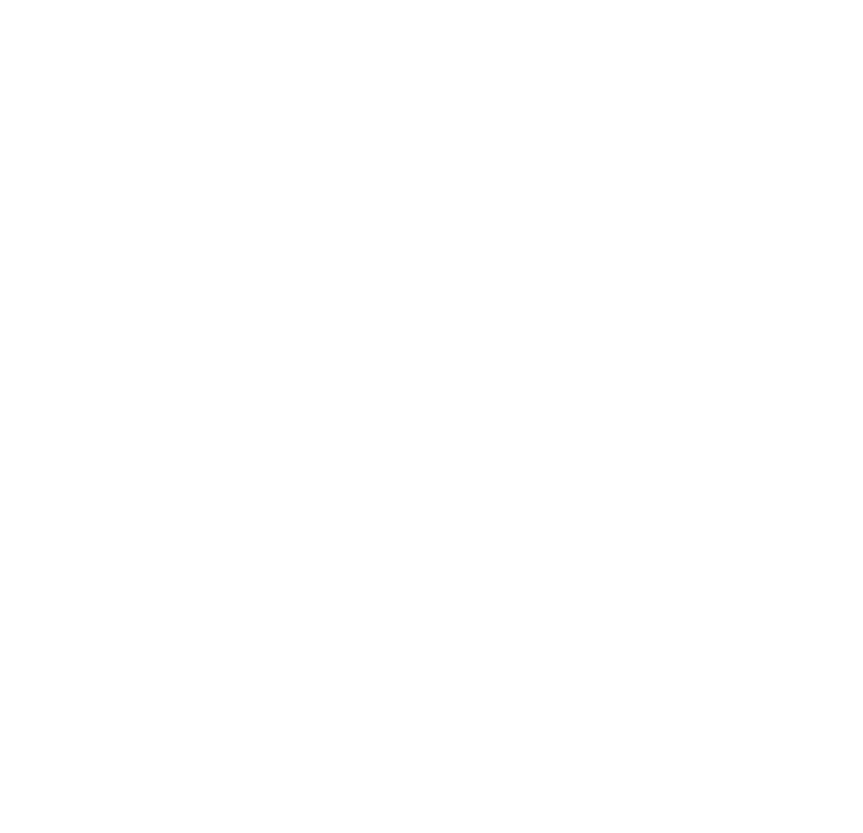
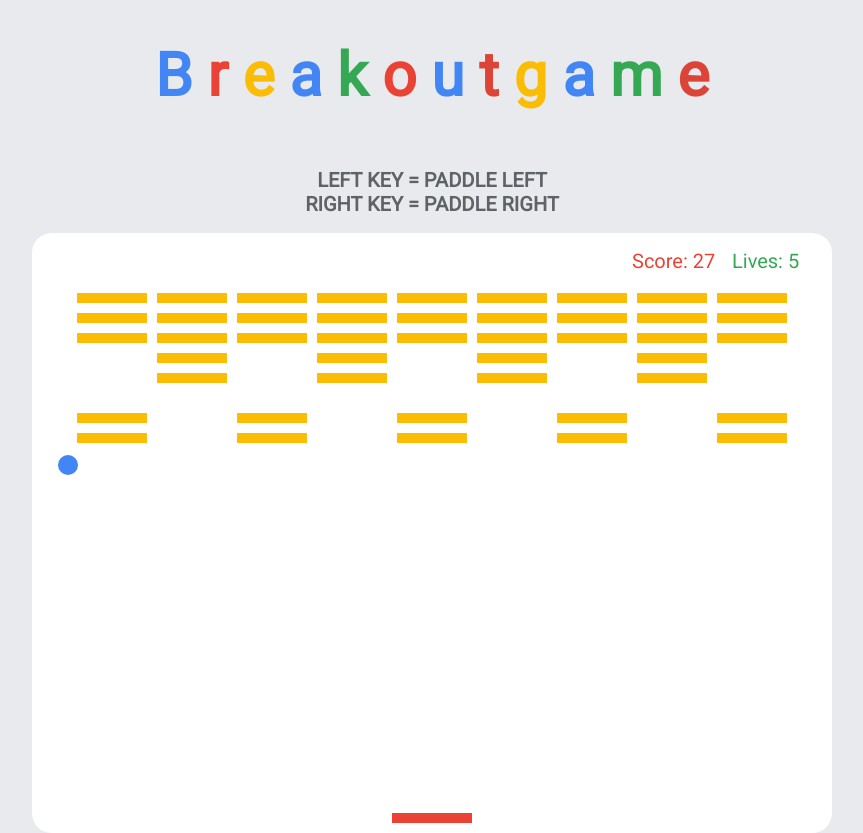
Before and after one commit to pav0107/breakout-game, a plain HTML site: page index.html in a window 1280 px wide. Shown: the whole page, without its empty margins (208-1071 px from the left). Before the commit the page ends 800 px from the top, so only its background shows below. Drawn offline with Linux system fonts and the light colour scheme.

Commit message:
game works as requested

```diff
--- a/index.html
+++ b/index.html
@@ -3,9 +3,34 @@
 <head>
     <meta charset="UTF-8">
     <meta name="viewport" content="width=device-width, initial-scale=1.0">
-    <title>Document</title>
+    <link rel="stylesheet" href="style.css">
+    <link href="https://fonts.googleapis.com/css?family=Roboto&display=swap" rel="stylesheet">
+    <title>Breakout Game</title>
 </head>
 <body>
+    <h1>
+        <!-- I thought it might be nice to add some Google branding -->
+        <span style='color: #4285F4'>B</span>
+        <span style='color: #EA4335'>r</span>
+        <span style='color: #FBBC04'>e</span>
+        <span style='color: #4285F4'>a</span>
+        <span style='color: #34A853'>k</span>
+        <span style='color: #EA4335'>o</span>
+        <span style='color: #4285F4'>u</span>
+        <span style='color: #DB4437'>t </span>
+        <span style='color: #FBBC04'>g</span>
+        <span style='color: #4285F4'>a</span>
+        <span style='color: #34A853'>m</span>
+        <span style='color: #DB4437'>e</span>
+  </h1>
+    <h2>
+        LEFT KEY = PADDLE LEFT</br>
+        RIGHT KEY = PADDLE RIGHT
+    </h2>
 
+
+    <canvas id="canvas" width="800" height="600"></canvas>
+
+    <script src="script.js"></script>
 </body>
 </html>
--- a/script.js
+++ b/script.js
@@ -0,0 +1,286 @@
+const canvas = document.getElementById('canvas'); // store reference to canvas element in canvas constant
+const ctx = canvas.getContext('2d'); // create ctx constant to store 2D rendering context
+
+let score = 0;  // start with a score of 0
+let lives = 5;  // This challenge states that after five lives the game is over.
+
+const brickRowCount = 9;        // The number of bricks on each row
+const brickColumnCount = 8;     // The number of bricks on each column
+
+////////////////////////////////////////////////////
+// CREATE PROPERTIES FOR BALL, PADDLE AND BRICK
+
+
+// Create ball properties
+const ball = {
+    x: canvas.width / 2, // to start ball in the middle (horizontally) of the page(paddle)
+    y: canvas.height - 20, // most versions of this game have the ball starting on the paddle, so I've made these the same height.
+    radius: 10,
+    speed: 4,
+    dx: 4,      // change in x-axis every time the ball is redrawn
+    dy: -4      // change in y-axis every time the ball is redrawn (negative values are up by default, and that's what we want.)
+}
+
+// Create paddle properties
+const paddle = {
+    x: canvas.width / 2 - 40,
+    y: canvas.height - 20,
+    w: 80,
+    h: 10,
+    speed: 8,
+    dx: 0
+}
+
+// Create brick properties
+const brickInfo = {
+    w: 70,
+    h: 10,
+    padding: 10,    // creates space around each block, thus between blocks
+    offsetX: 45,    // 45px from left edge of canvas
+    offsetY: 60,    //60 px from top edge of canvas
+    visible: true   // initially set to visible, but this will change to false if hit
+                    // by the ball, and reset if all the bricks are hit or all the lives are lost.
+}
+
+// Create bricks
+const bricks = [];  // create an empty array to hold the bricks
+for(let r = 0; r < brickRowCount; r++) {
+    bricks[r] = [];
+    for(let c =0; c < brickColumnCount; c++) {
+        const x = r * (brickInfo.w + brickInfo.padding) + brickInfo.offsetX;    // for x values of bricks
+        const y = c * (brickInfo.h + brickInfo.padding) + brickInfo.offsetY;    // for y values of bricks
+        bricks[r][c] = { x, y, ...brickInfo }   // this object contains the x and y position of every brick
+                                                // and the spread operator brings in contents of the brickInfo object
+    }
+}
+
+
+////////////////////////////////////////////////////
+// DRAW BALL, PADDLE AND BRICK ON CANVAS
+
+
+// Draw ball on canvas
+function drawBall() {
+    ctx.beginPath();
+    ctx.arc(ball.x, ball.y, ball.radius, 0, Math.PI * 2); // x and y coords of arc's center, arc radius, start and end angle
+    ctx.fillStyle = '#4285F4';
+    ctx.fill();
+    ctx.closePath();
+}
+
+// Draw paddle on canvas
+function drawPaddle() {
+    ctx.beginPath();
+    ctx.rect(paddle.x, paddle.y, paddle.w, paddle.h); // x and y values of top left hand corner, then width and height
+    ctx.fillStyle = '#EA4335';
+    ctx.fill();
+    ctx.closePath();
+}
+
+// Draw bricks on canvas
+function drawBricks() {
+    bricks.forEach(column => {
+        column.forEach(brick => {
+            ctx.beginPath();
+            ctx.rect(brick.x, brick.y, brick.w, brick.h);
+            ctx.fillStyle = brick.visible ? '#FBBC04' : 'transparent';
+            ctx.fill();
+            ctx.closePath();
+        })
+    })
+}
+
+
+////////////////////////////////////////////////////
+// DRAW SCORE AND LIVES ON CANVAS
+
+// Draw score on canvas
+function drawScore() {
+    ctx.font = '20px Roboto';   // I chose another font Google used for this
+    ctx.fillStyle = "#EA4335";  // Google's red
+    ctx.fillText(`Score: ${score}`, canvas.width - 200, 35) // I chose this position by playing around.
+}
+
+// Draw lives on canvas
+function drawLives() {
+    ctx.font = '20px Roboto';
+    ctx.fillStyle = "#34A853";  // Google's green
+    ctx.fillText(`Lives: ${lives}`, canvas.width - 100, 35);
+
+}
+
+
+////////////////////////////////////////////////////
+// MOVE PADDLE AND BALL (INC. COLLISIONS WITH WALL AND PADDLE)
+
+// Move paddle on canvas
+function movePaddle() {
+    paddle.x += paddle.dx;  // add dx value to paddle's x value
+
+    //  Wall detection
+    if(paddle.x + paddle.w > canvas.width) {
+    // if left-side position of paddle + paddle width, i.e. right-hand side of paddle is at the right-hand edge ...
+        paddle.x = canvas.width - paddle.w;
+        // the left-side position of the paddle will stay one paddle-width away from edge i.e. it will remain flush.
+    }
+    if(paddle.x < 0) {
+        paddle.x = 0;
+    // if left-hand edge of paddle meets the left-edge of canvas that's as far left as it'll go.
+    }
+}
+
+// Move ball on canvas
+function moveBall() {
+    ball.x += ball.dx;  // add dx value to ball's x value
+    ball.y += ball.dy;  // add dy value to ball's y value
+
+    // Wall collision (left/right)
+    if(ball.x + ball.radius > canvas.width || ball.x - ball.radius < 0) {
+    // if the right-hand side of the ball (centre + radius) is greater than the width of the canvas
+    // or the left-hand side of the ball (centre - radius) is less the left-hand side of the canvas ...
+        ball.dx *= -1;
+    // ... reverse the movement of the ball on the x-axis
+    }
+
+    // Wall collision (top/bottom)
+    if(ball.y + ball.radius > canvas.height || ball.y - ball.radius < 0) {
+    // if the top of the ball (centre + radius) is greater than the height of the canvas
+    // or the bottom of the ball (centre - radius) is lower the bottom of the canvas ...
+        ball.dy *= -1;
+    // ... reverse the movement of the ball on the y-axis
+    }
+
+    // Paddle collision
+    if(ball.x > paddle.x &&   // if the center of the ball > left-hand edge of paddle
+        ball.x < paddle.x + paddle.w &&   // and the center of the ball < right-hand edge of paddle
+        ball.y + ball.radius > paddle.y)    // and bottom of the ball > top of the paddle i.e. it touches the top of the paddle
+        {
+        ball.dy = -ball.speed           // reverse the speed of the ball
+    }
+
+    // Brick collision
+    bricks.forEach(column => {
+        column.forEach(brick => {
+            if(brick.visible) {
+                if(ball.x - ball.radius > brick.x && //left brick side check
+                    ball.x + ball.radius < brick.x + brick.w && // right brick side check
+                    ball.y + ball.radius > brick.y && //top brick side check
+                    ball.y - ball.radius < brick.y + brick.h // bottom brick side check)
+                ){
+                    ball.dy *= -1;
+                    brick.visible = false;
+
+                    increaseScore();
+                    }
+            }
+        })
+    })
+
+    // Hit bottom wall - lose life
+if(ball.y + ball.radius > canvas.height) {
+    lives--;
+    if(lives === 0) {
+        alert("GAME OVER");
+        document.location.reload();
+        clearInterval(interval);
+    }
+    else {
+        //reset ball position
+        ball.x =  canvas.width / 2;
+        ball.y = canvas.height - 20;
+        //reset paddle position
+        paddle.x = canvas.width / 2 - 40;
+        paddle.y = canvas.height - 20;
+    }
+}
+}
+
+
+////////////////////////////////////////////////////
+// INCREASE SCORE
+
+
+// Increase score
+function increaseScore() {
+    score++;
+
+    //to reset bricks if they're all gone
+    if(score % (brickRowCount * brickColumnCount) === 0) {
+    // if all the bricks are gone, the score divided by the number of bricks won't leave a remainder.
+    // that will be the case no matter how many 'rounds' are completed.
+        showAllBricks();
+        ball.speed += 4;    // increase the speed of the ball
+    }
+}
+
+////////////////////////////////////////////////////
+// MAKE ALL BRICKS APPEAR
+
+// Make all bricks appear
+function showAllBricks() {
+    bricks.forEach(column => {
+        column.forEach(brick => (brick.visible = true));
+    });
+}
+
+
+////////////////////////////////////////////////////
+// DRAW EVERYTHING
+
+
+// Draw everything
+function draw() {
+    ctx.clearRect(0, 0, canvas.width, canvas.height);
+    // clear canvas every time we draw, otherwise the ball and paddle would create a 'streak'.
+
+    drawBall();
+    drawPaddle();
+    drawBricks();
+    drawScore();
+    drawLives();
+}
+
+
+////////////////////////////////////////////////////
+// UPDATE
+
+
+// Update canvas drawing and animation
+function update() {
+    movePaddle();
+    moveBall();
+
+    // Draw everything
+    draw();
+
+    requestAnimationFrame(update);
+}
+
+update();
+
+
+////////////////////////////////////////////////////
+// EVENTS
+
+
+// Keydown event
+function keyDown(e) {
+    if(e.key === 'ArrowRight' || e.key === 'Right') {
+    // Most browsers use ArrowRight and ArrowLeft for the left/right cursor keys,
+    // but IE/Edge browsers use Left and Right so need to include these.
+        paddle.dx = paddle.speed;   // move the paddle dx increments in the positive x direction at the speed given earlier.
+    } else if(e.key === 'ArrowLeft' || e.key === 'Left') {
+        paddle.dx = -paddle.speed;  // move the paddle dx increments in the negative x direction at the speed given earlier.
+    }
+}
+
+// Keyup event
+function keyUp(e) {         //function taking in e (an event)
+    if(e.key === 'Right' || e.key === 'ArrowRight' || e.key === 'Left' || e.key === 'ArrowLeft');
+        paddle.dx = 0;
+}
+
+
+// Keyboard event handlers
+document.addEventListener('keydown', keyDown);  // listens for a key to be pressed down, then calls function keyDown()
+document.addEventListener('keyup', keyUp);      // listens for a key to be release, then calls function keyUp()
--- a/style.css
+++ b/style.css
@@ -0,0 +1,31 @@
+* {
+    box-sizing: border-box;
+}
+
+body {
+    background-color: #E8EAED;
+    display: flex;
+    flex-direction: column;
+    align-items: center;
+    justify-content: center;
+    min-height: 100vh;
+    margin: 0;
+}
+
+h1 {
+    font-size: 60px;
+    font-family: 'Roboto', Arial, Helvetica, sans-serif;
+}
+
+h2 {
+    font-size: 20px;
+    font-family: 'Roboto', Arial, Helvetica, sans-serif;
+    text-align: center;
+    color: #5F6368;
+}
+
+canvas {
+    background: #fff;
+    display: block;
+    border-radius: 20px;
+}
```
Also changed, not shown: 2 other files.
